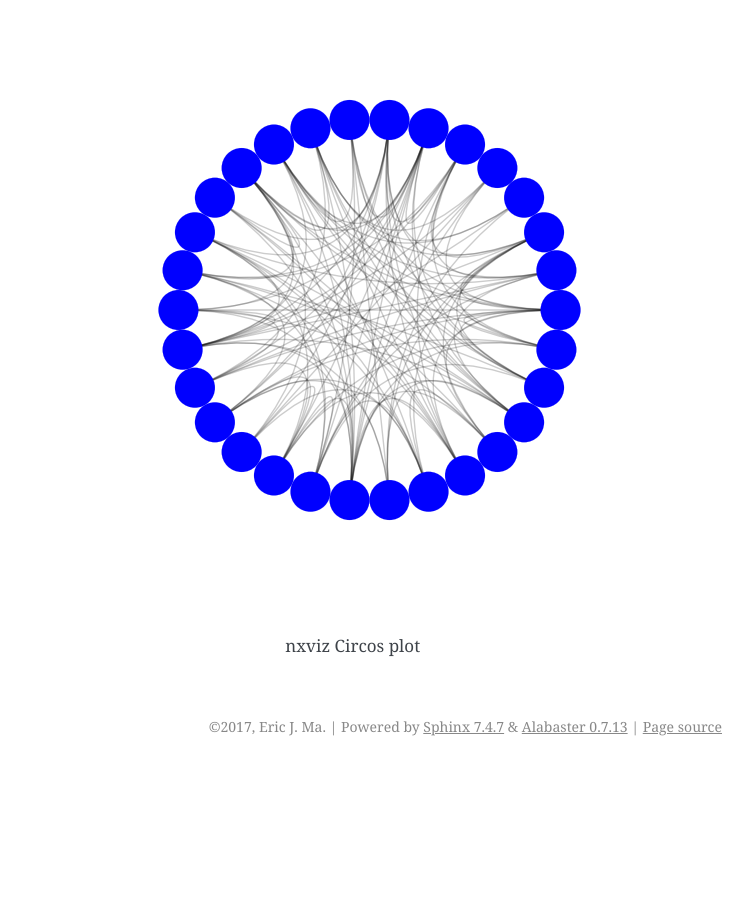
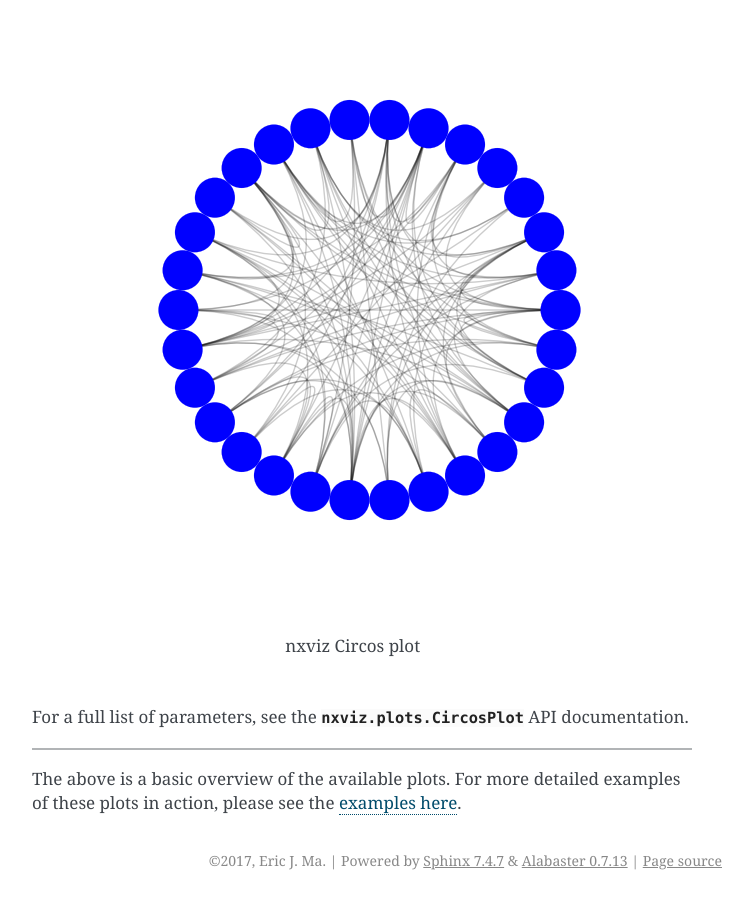
Before and after one commit to ericmjl/nxviz, a Sphinx documentation site: the page built from docs/usage.rst, in a window 1280 px wide and 900 px high, scrolled down 3000 px. Shown: the whole window, without its empty margins (388-1141 px from the left). Built offline with Sphinx 7.4.7, drawn with Linux system fonts in a browser that asks for light colours; before the commit the page ends 3766 px from its top, so only the background shows below that.

Commit message:
Added links to usage docs

```diff
--- a/docs/usage.rst
+++ b/docs/usage.rst
@@ -82,3 +82,10 @@ Circos Plots
 ..  figure:: images/er_circos.png
 
     nxviz Circos plot
+
+
+For a full list of parameters, see the :py:class:`nxviz.plots.CircosPlot` API documentation.
+
+-------------
+
+The above is a basic overview of the available plots. For more detailed examples of these plots in action, please see the `examples here <https://github.com/ericmjl/nxviz/tree/master/examples>`_.
```
